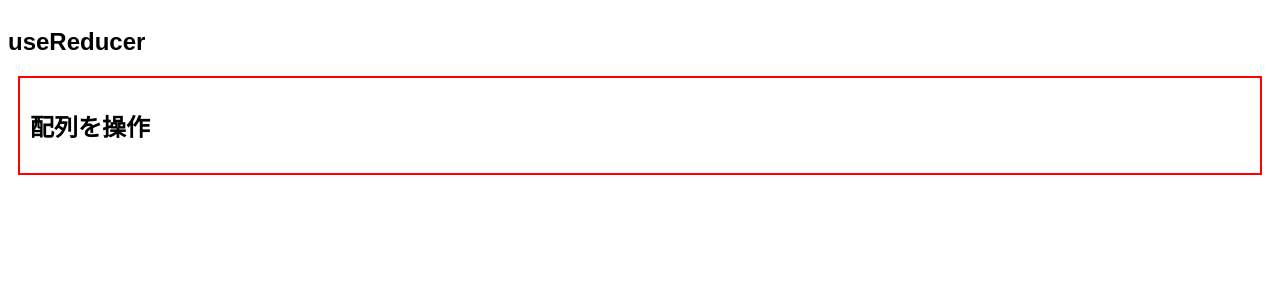
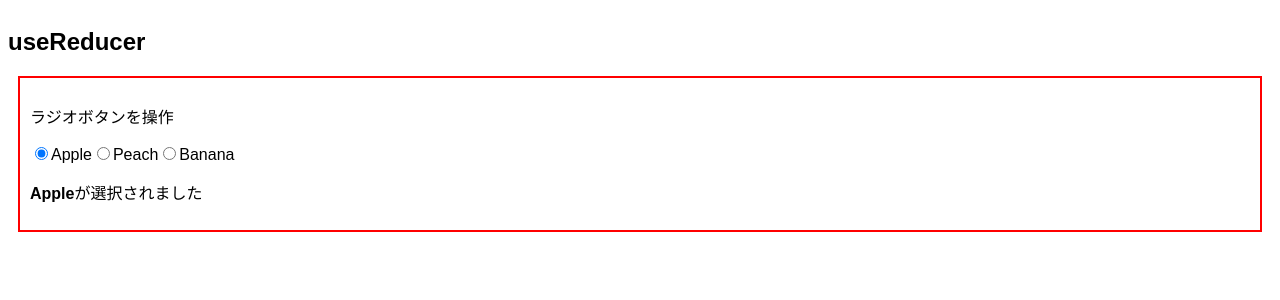
Before and after one commit to keroro0402/Next_Docker_App, a Next.js app in the folder web/: page /03_useReducer in a window 1280 px wide. Shown: the top 300 px of the page. Built offline with nearby package versions, Linux system fonts and the light colour scheme.

Commit message:
useReducer01作成

```diff
--- a/web/src/app/03_useReducer/components/useReducer01.tsx
+++ b/web/src/app/03_useReducer/components/useReducer01.tsx
@@ -1,7 +1,45 @@
+'use client';
+import React, { useReducer } from 'react';
+
+type Action = {
+  type: 'selectFruit';
+  payload: string;
+};
+
+type Fruit = 'Apple' | 'Peach' | 'Banana';
+
 const UseReducer01 = () => {
+  const reducer = (prev: string, { type, payload }: Action) => {
+    switch (type) {
+      case 'selectFruit':
+        return payload;
+      default:
+        return prev;
+    }
+  };
+  const FruitsArray: Fruit[] = ['Apple', 'Peach', 'Banana'];
+  const [state, dispatch] = useReducer(reducer, FruitsArray[0]);
+  const handle = (e: React.ChangeEvent<HTMLInputElement>) => {
+    const selectedFruit = e.target.value as Fruit;
+    if (FruitsArray.includes(selectedFruit)) {
+      dispatch({ type: 'selectFruit', payload: e.target.value });
+    }
+  };
+
   return (
     <>
-      <h2>配列を操作</h2>
+      <p>ラジオボタンを操作</p>
+      {FruitsArray.map((item) => {
+        return (
+          <label htmlFor={item} key={item}>
+            <input type='radio' value={item} onChange={handle} checked={state === item} id={item} />
+            {item}
+          </label>
+        );
+      })}
+      <p>
+        <b>{state}</b>が選択されました
+      </p>
     </>
   );
 };
```
